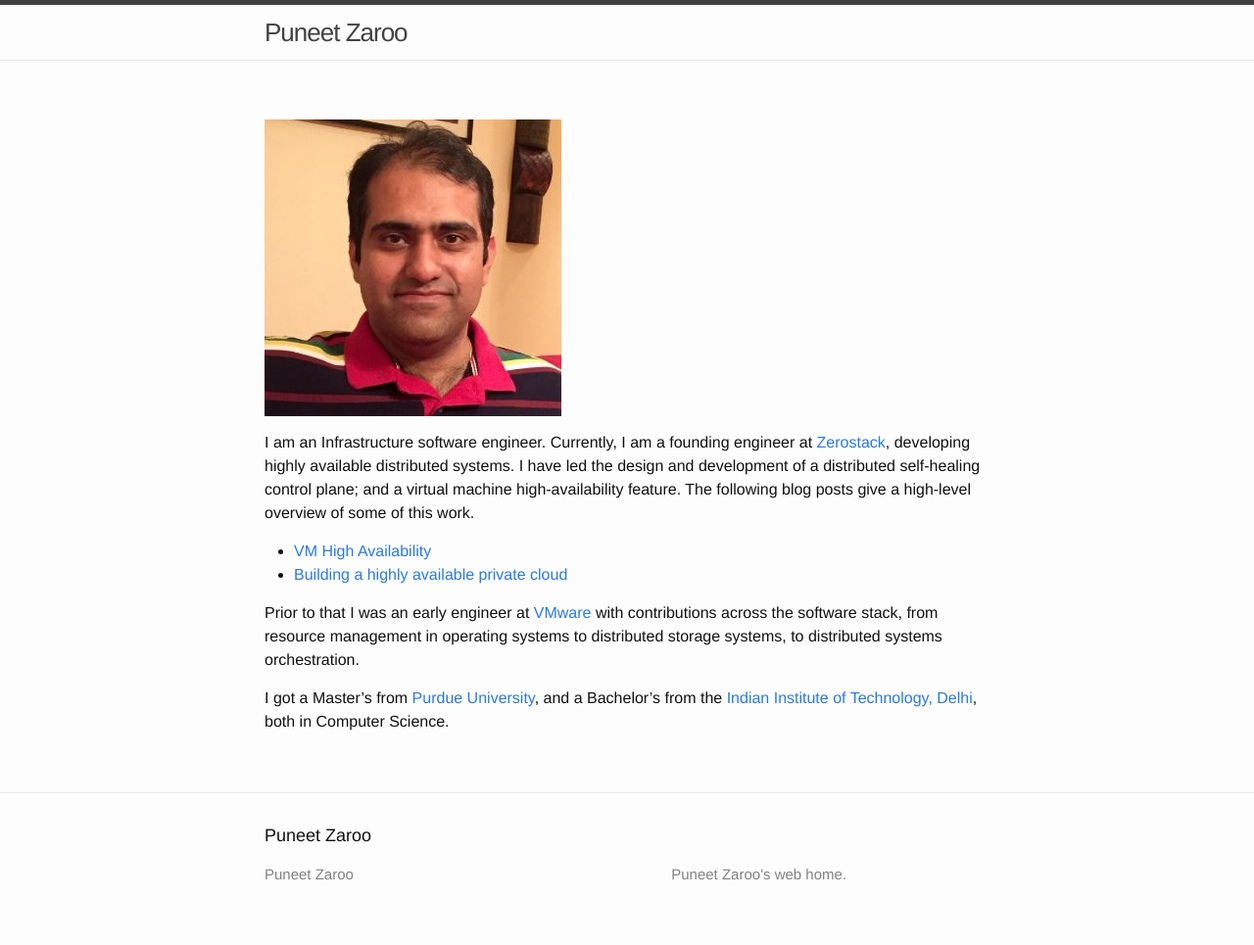
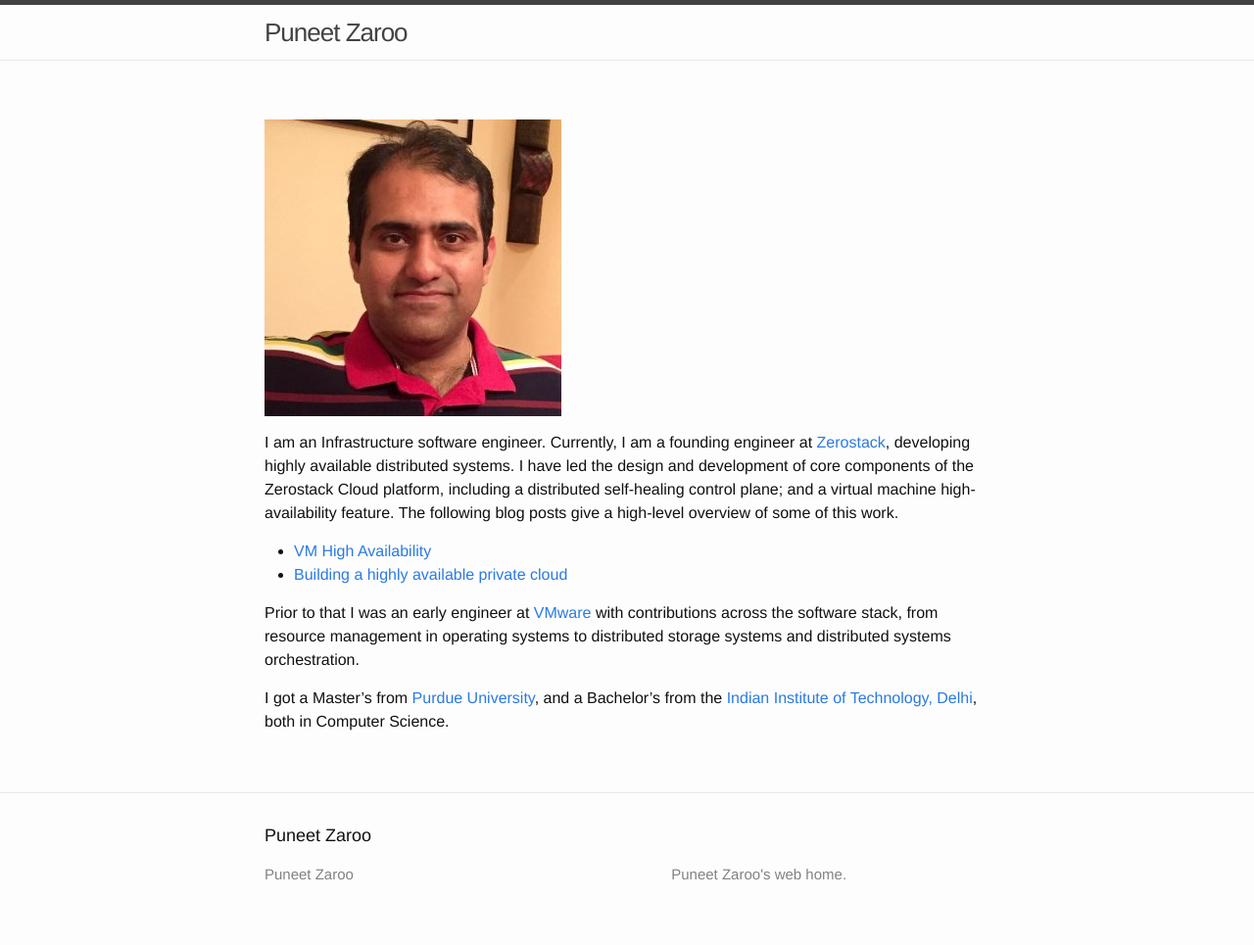
Before and after one commit to puneetzaroo/puneetzaroo.github.io, a Jekyll site: the page built from index.md, in a window 1280 px wide. Shown: the whole page at 98% size. Built offline with Jekyll 4.4.1, drawn with Linux system fonts in a browser that asks for light colours.

Commit message:
Some edits.
Review                  :
Reviewers               :
Tests run               :
Tickets resolved        :

```diff
--- a/index.md
+++ b/index.md
@@ -6,7 +6,8 @@ layout: page
 
 I am an Infrastructure software engineer. Currently, I am a founding engineer
 at  [Zerostack](http://www.zerostack.com), developing highly available
-distributed systems. I have led the design and development of a distributed
+distributed systems. I have led the design and development of core components
+of the Zerostack Cloud platform, including  a distributed
 self-healing control plane; and a virtual machine high-availability feature.
 The following blog posts give a high-level overview of some of this work.
 
@@ -15,7 +16,7 @@ The following blog posts give a high-level overview of some of this work.
 
 Prior to that I was an early engineer at [VMware](http://www.vmware.com)
 with contributions across the software stack, from resource management in
-operating systems to distributed storage systems, to distributed systems
+operating systems to distributed storage systems and distributed systems
 orchestration.
 
 I got a Master's from [Purdue University](http://www.cs.purdue.edu), and
```
